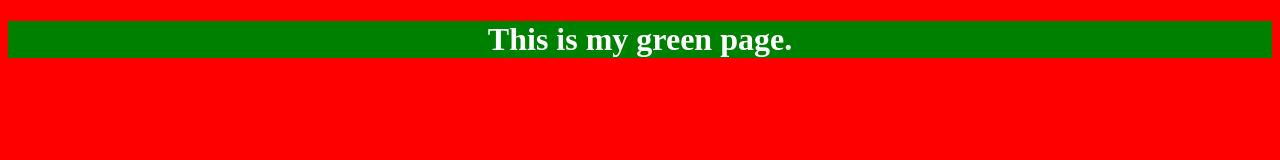
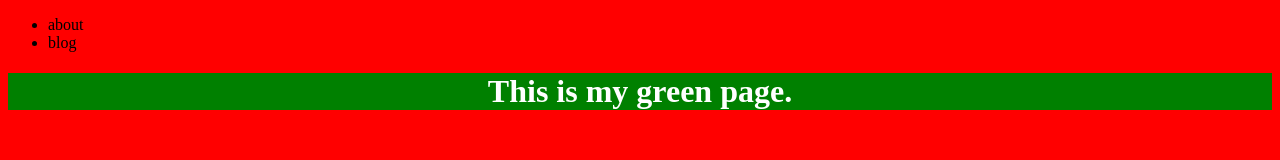
Before and after one commit to toanhtran/rainbow, a plain HTML site: page green.html in a window 1280 px wide. Drawn offline with Linux system fonts and the light colour scheme.

Commit message:
add about and blog link

```diff
--- a/green.html
+++ b/green.html
@@ -8,6 +8,12 @@
 </head>
 
 <body>
+  <nav>
+    <ul>
+      <li>about</li>
+      <li>blog</li>
+    </ul>
+  </nav>
   <h1 class="green">This is my green page.
 
 </body>
```
